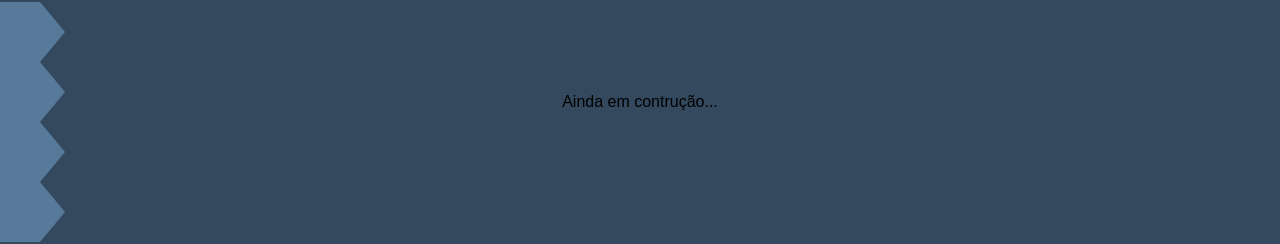
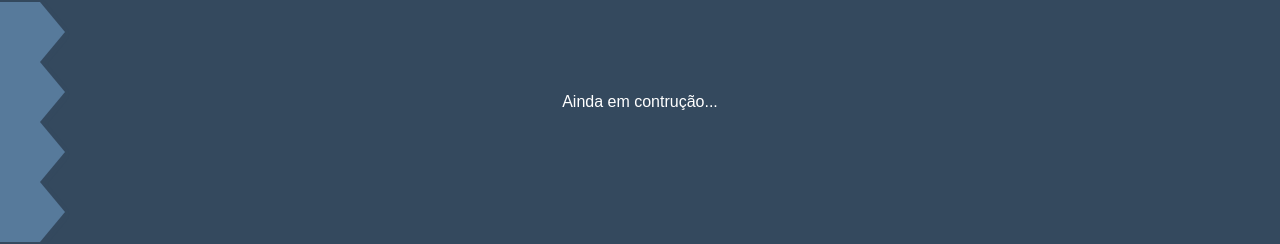
Before and after one commit to victortarg/my-portifolio, a React (Create React App) app: page / in a window 1280 px wide. Shown: the part 298-542 px from the top of the page. Built offline with nearby package versions, Linux system fonts and the light colour scheme.

Commit message:
11.08.23

```diff
--- a/src/componentes/outros/textos/textos.css
+++ b/src/componentes/outros/textos/textos.css
@@ -7,3 +7,9 @@ h1{
    font-family: 'Unica One', sans-serif;
    /* text-transform: uppercase; */
 }
+
+p{
+   color: white;
+   position: absolute;
+
+}
```
